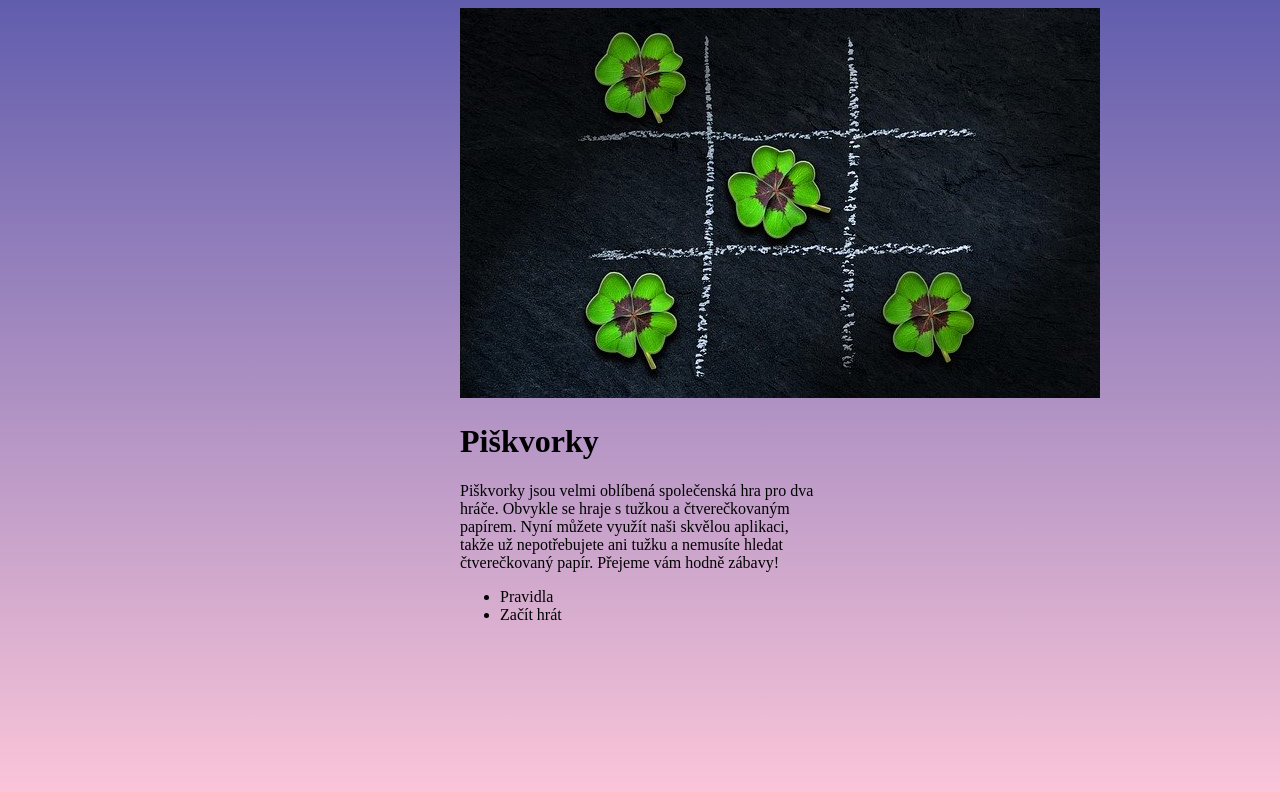
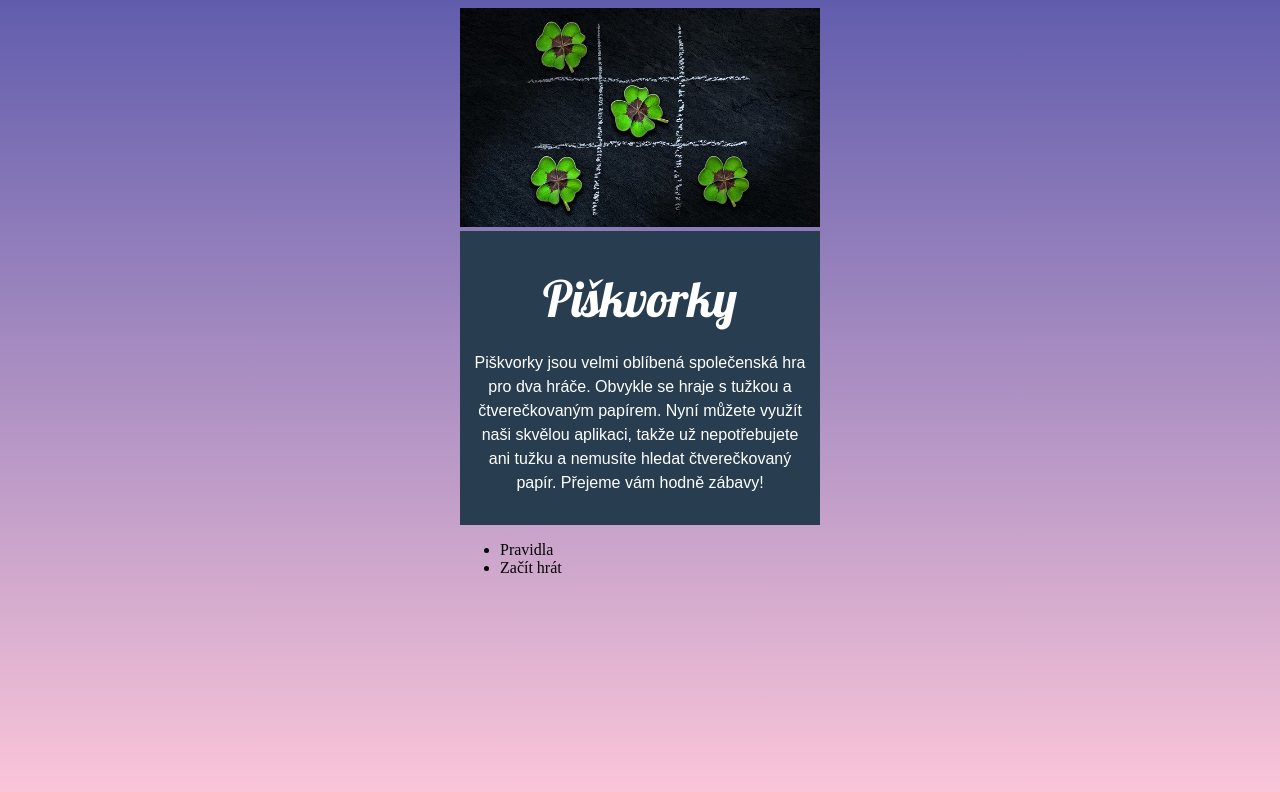
Before and after one commit to janajans/piskvorky, a plain HTML site: page index.html in a window 1280 px wide. Drawn offline with Linux system fonts and the light colour scheme.

Commit message:
font a vzhled textu, velikost obrázku

```diff
--- a/index.html
+++ b/index.html
@@ -6,6 +6,11 @@
     <meta name="viewport" content="width=device-width, initial-scale=1.0" />
     <title>Piškvorky</title>
     <link rel="stylesheet" href="styly.css" />
+    <link rel="preconnect" href="https://fonts.gstatic.com" />
+    <link
+      href="https://fonts.googleapis.com/css2?family=Lobster&display=swap"
+      rel="stylesheet"
+    />
   </head>
   <body>
     <div class="main">
@@ -23,7 +28,8 @@
         <ul>
         <li>Pravidla</li>
         <li>Začít hrát</tt></li>
-    </ul></div>
+        </ul>
+      </div>
     </div>
   </body>
 </html>
--- a/styly.css
+++ b/styly.css
@@ -18,3 +18,28 @@ body {
   width: 360px;
   margin: auto; /* vycentrování na střed */
 }
+
+.image {
+  width: 360px;
+}
+
+.text {
+  background-color: #283e50;
+  color: #ffffff;
+  text-align: center;
+  line-height: 1.5;
+  padding: 30px 10px 30px 10px;
+}
+
+.text h1 {
+  font-family: 'Lobster', cursive;
+  font-size: 50px;
+  margin: 0;
+  padding-bottom: 15px;
+  font-weight: 100; /* písmo je tenčí */
+}
+
+.text p {
+  margin: 0;
+  font-family: sans-serif;
+}
```
Lines whose indentation alone changed are shown as unchanged.
